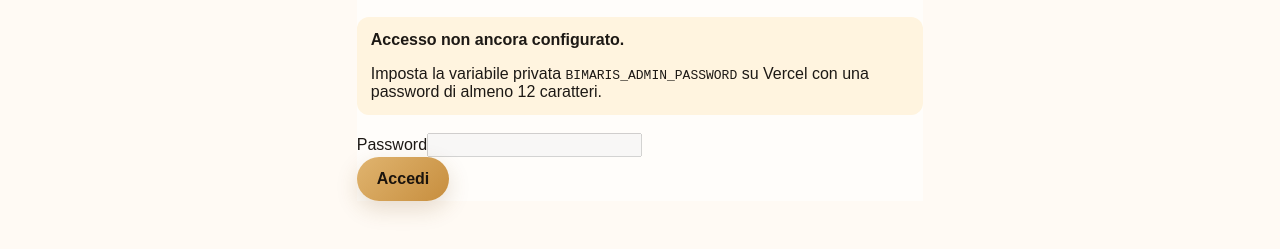
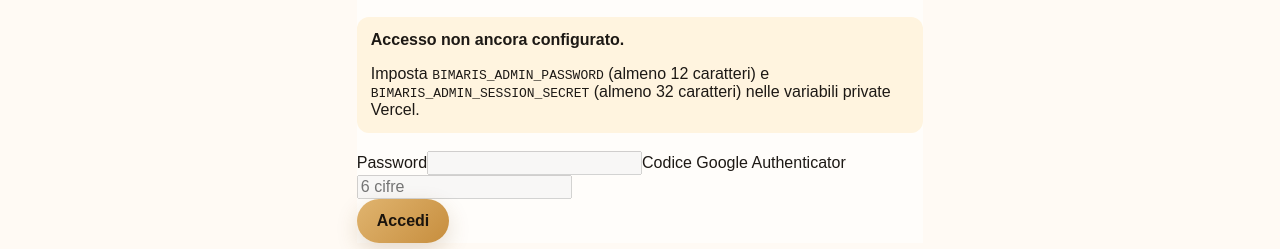
Before and after one commit to giovannibrunetto/bimaris-platform, a Next.js app in the folder apps/web/: page /admin/login in a window 1280 px wide. Shown: the part 251-500 px from the top of the page. Built offline with nearby package versions, Linux system fonts and the light colour scheme; no server answers.

Commit message:
Show admin authenticator challenge when TOTP configured

```diff
--- a/apps/web/app/admin/login/page.tsx
+++ b/apps/web/app/admin/login/page.tsx
@@ -1,5 +1,5 @@
 import { redirect } from "next/navigation";
-import { isAdminAuthenticated, isAdminConfigured } from "@/lib/admin-auth";
+import { isAdminAuthenticated, isAdminConfigured, isAdminTotpEnabled } from "@/lib/admin-auth";
 
 export const dynamic = "force-dynamic";
 export const revalidate = 0;
@@ -9,6 +9,7 @@ export default async function AdminLoginPage({ searchParams }: { searchParams: P
 
   const { error } = await searchParams;
   const configured = isAdminConfigured();
+  const totpEnabled = isAdminTotpEnabled();
 
   return (
     <section className="section" style={{ maxWidth: 720, margin: "0 auto" }}>
@@ -20,10 +21,11 @@ export default async function AdminLoginPage({ searchParams }: { searchParams: P
         {!configured && (
           <div style={{ padding: 14, borderRadius: 12, background: "#fff4df", margin: "18px 0" }}>
             <strong>Accesso non ancora configurato.</strong>
-            <p style={{ marginBottom: 0 }}>Imposta la variabile privata <code>BIMARIS_ADMIN_PASSWORD</code> su Vercel con una password di almeno 12 caratteri.</p>
+            <p style={{ marginBottom: 0 }}>Imposta <code>BIMARIS_ADMIN_PASSWORD</code> (almeno 12 caratteri) e <code>BIMARIS_ADMIN_SESSION_SECRET</code> (almeno 32 caratteri) nelle variabili private Vercel.</p>
           </div>
         )}
 
+        {error === "otp" && <p role="alert" style={{ color: "#9d2626" }}>Codice di autenticazione non valido o scaduto.</p>}
         {error === "invalid" && <p style={{ color: "#9d2626" }}>Password non corretta.</p>}
         {error === "not-configured" && <p style={{ color: "#9d2626" }}>Password amministratore non configurata.</p>}
 
@@ -32,6 +34,7 @@ export default async function AdminLoginPage({ searchParams }: { searchParams: P
             Password
             <input name="password" type="password" autoComplete="current-password" required minLength={12} disabled={!configured} />
           </label>
+          {totpEnabled && <label className="wide">Codice Google Authenticator<input name="otp" type="text" inputMode="numeric" pattern="[0-9]{6}" maxLength={6} autoComplete="one-time-code" required placeholder="6 cifre" disabled={!configured} /></label>}
           <div className="wide">
             <button className="button" type="submit" disabled={!configured}>Accedi</button>
           </div>
```
